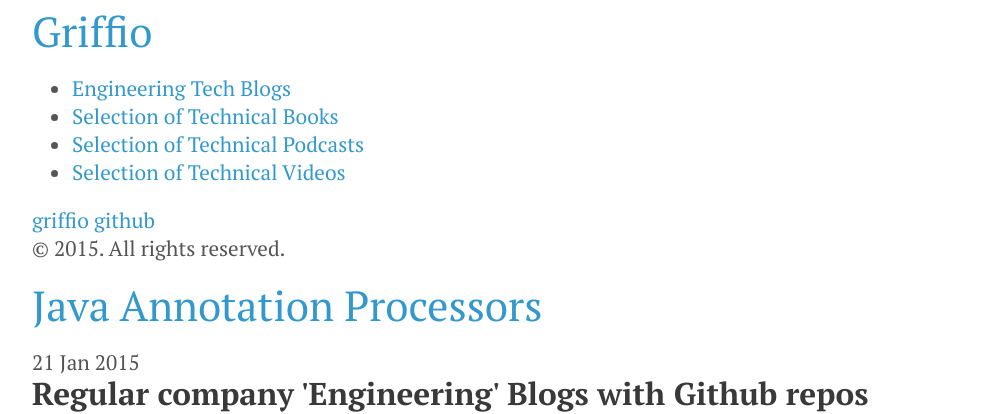
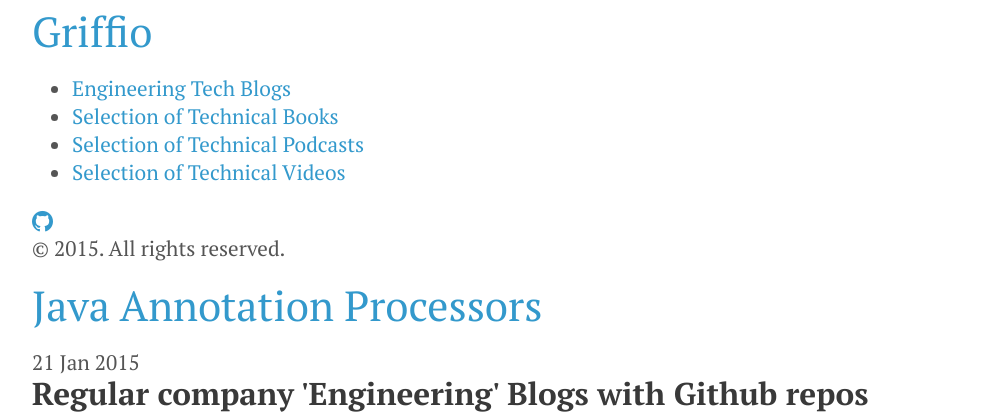
Before and after one commit to griffio/griffio.github.io, a Jekyll site: the page built from index.html, in a window 1280 px wide and 900 px high. Shown: the top 414 px of the window, without its empty margins (144-1126 px from the left). Built offline with Jekyll 4.4.1, drawn with Linux system fonts in a browser that asks for light colours; nearby versions of some CDN libraries; the list of posts is cut into pages by our own code.

Commit message:
Update sidebar.html

```diff
--- a/_includes/sidebar.html
+++ b/_includes/sidebar.html
@@ -26,7 +26,7 @@
                 </li>
             </ul>
 
-            <a class="sidebar-nav-item" href="{{ site.github.repo }}">griffio github</a>
+            <a class="sidebar-nav-item" href="{{ site.github.repo }}"><span class="octicon-mark-github small-octicon"></span></a>
 
         </nav>
 
```
